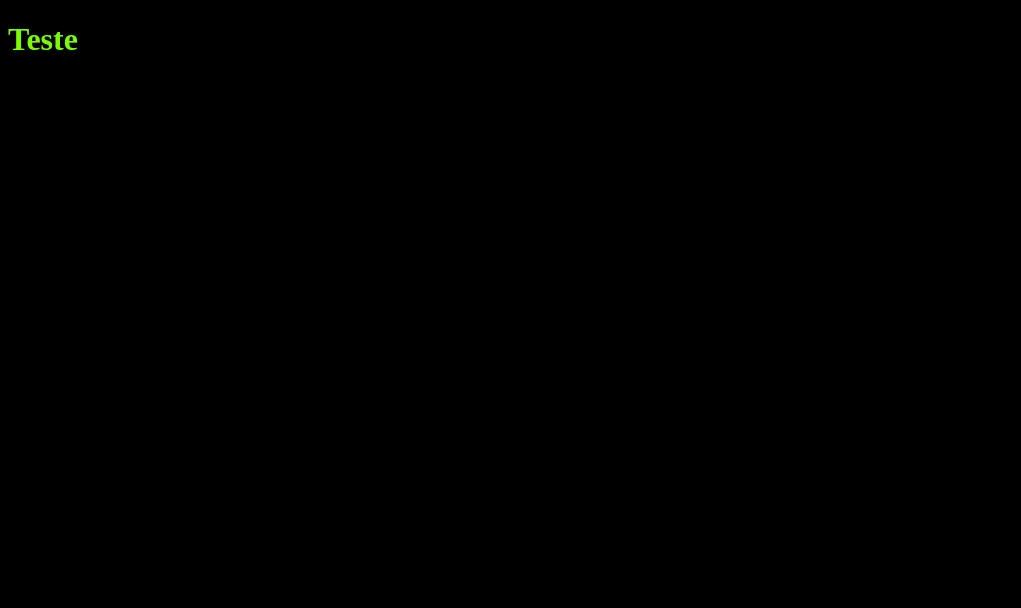
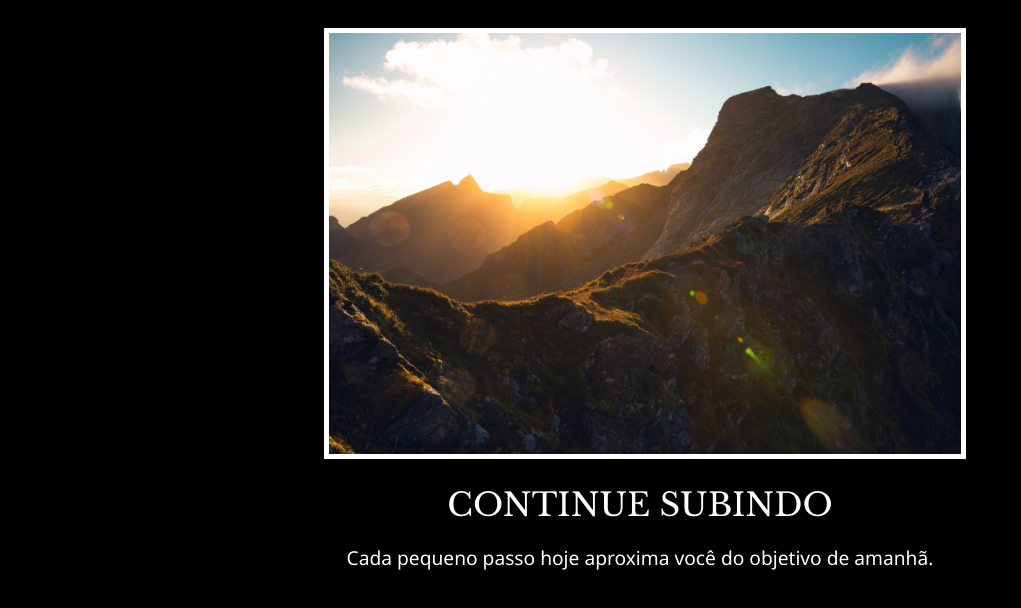
Before and after one commit to dihegomedeiros/motivational-poster-website, a plain HTML site: page index.html in a window 1280 px wide. Shown: the whole page, without its empty margins (0-1021 px from the left). Drawn offline with nearby package versions, Linux system fonts and the light colour scheme.

Commit message:
feat: cria o pôster e o estiliza

```diff
--- a/css/style.css
+++ b/css/style.css
@@ -2,6 +2,31 @@ body {
     background-color: black;
 }
 
+.poster {
+    text-align: center;
+    margin-top: 3.5vh;
+    width: 50%;
+    margin-left: 25%;
+}
+
+img {
+    width: 100%;
+    height: auto;
+    border: 5px solid white;
+}
+
 h1 {
-    color:lawngreen
+    color: white;
+    font-family: "Libre Baskerville", serif;
+    font-optical-sizing: auto;
+    font-weight: 400;
+    font-style: normal;
+    margin-bottom: 0;
+    text-transform: uppercase;
 }
+
+p {
+    color: white;
+    font-family:'Segoe UI', Tahoma, Geneva, Verdana, sans-serif;
+    font-size: 1.2rem;
+}
--- a/index.html
+++ b/index.html
@@ -1,12 +1,23 @@
 <!DOCTYPE html>
 <html lang="en">
+
 <head>
     <meta charset="UTF-8">
     <meta name="viewport" content="width=device-width, initial-scale=1.0">
     <link rel="stylesheet" href="css/style.css">
+    <link rel="preconnect" href="https://fonts.googleapis.com">
+    <link rel="preconnect" href="https://fonts.gstatic.com" crossorigin>
+    <link href="https://fonts.googleapis.com/css2?family=Libre+Baskerville&display=swap" rel="stylesheet">
     <title>Pôsteres Motivacionais</title>
 </head>
+
 <body>
-    <h1>Teste</h1>
+    <div class="poster">
+        <img src="assets/images/Bela foto horizontal do sol nascente e altas montanhas rochosas sob o céu nublado.jpg"
+            alt="Bela foto horizontal do sol nascente e altas montanhas rochosas sob o céu nublado">
+        <h1>Continue Subindo</h1>
+        <p>Cada pequeno passo hoje aproxima você do objetivo de amanhã.</p>
+    </div>
 </body>
+
 </html>
```
Also changed, not shown: assets/images/Bela foto horizontal do sol nascente e altas montanhas rochosas sob o céu nublado.jpg (added).
